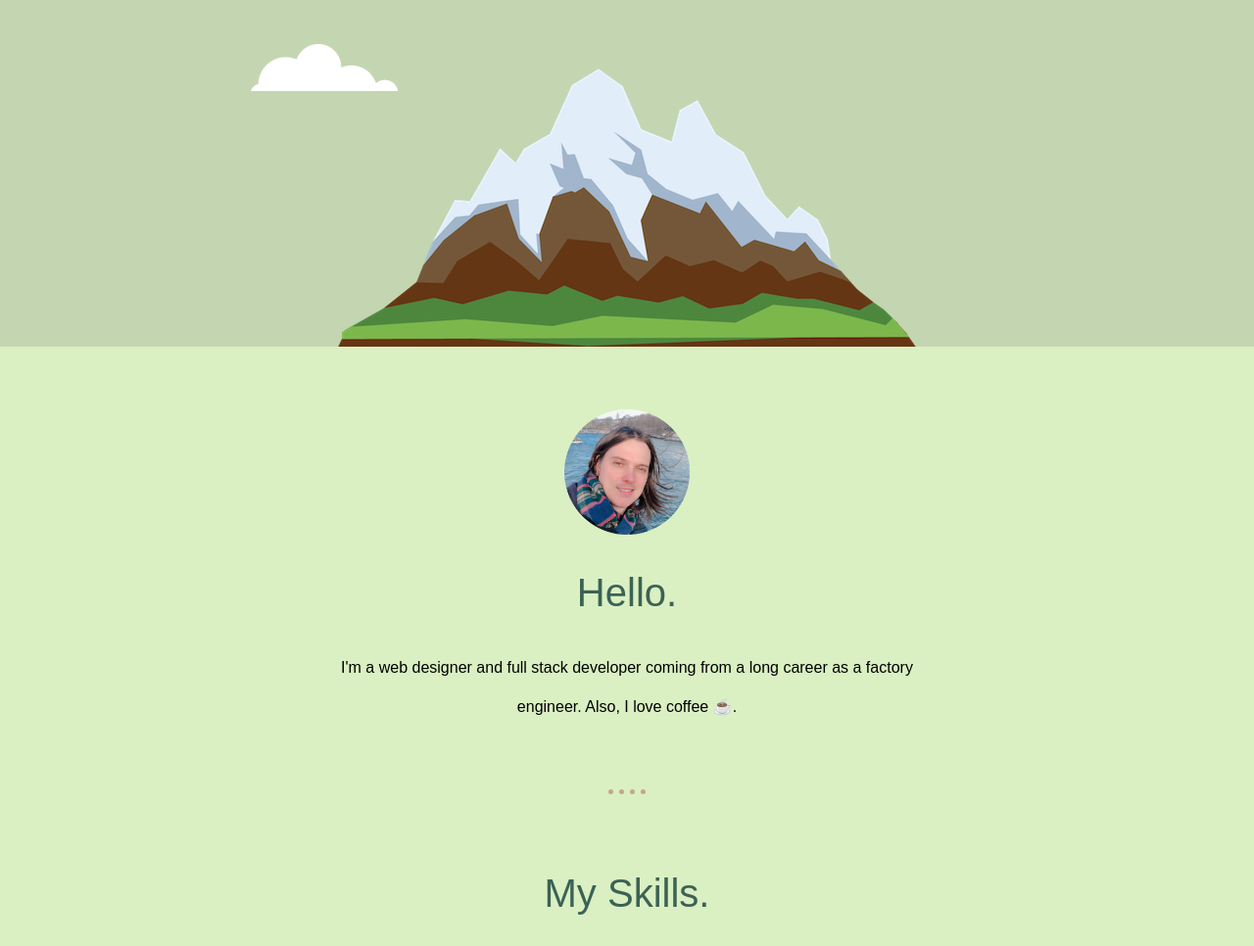
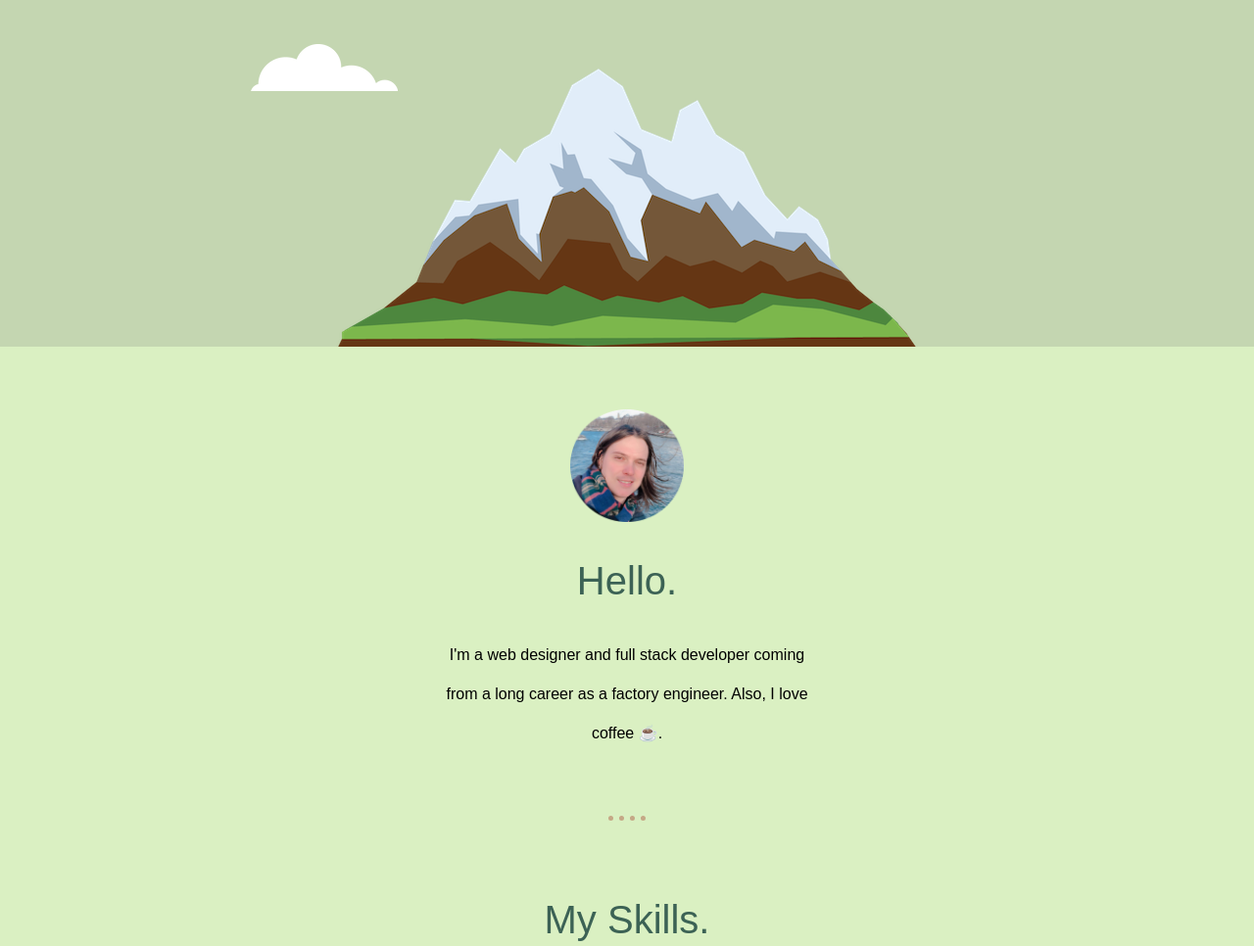
Before and after one commit to vtisbierek/cv, a plain HTML site: page index.html in a window 1280 px wide. Shown: the part 355-1321 px from the top of the page at 98% size. Drawn offline with Linux system fonts and the light colour scheme; a web font is replaced by a local one.

Commit message:
Add files via upload

```diff
--- a/css/styles.css
+++ b/css/styles.css
@@ -79,7 +79,7 @@ a{
 .profile{
     position:relative;
     margin:0 auto 5%;
-    width: 50%;
+    width: 30%;
 }
 
 .skills{
@@ -89,7 +89,7 @@ a{
 }
 
 .victor{
-    width: 20%;
+    width: 30%;
 }
 
 .story-img{
```
